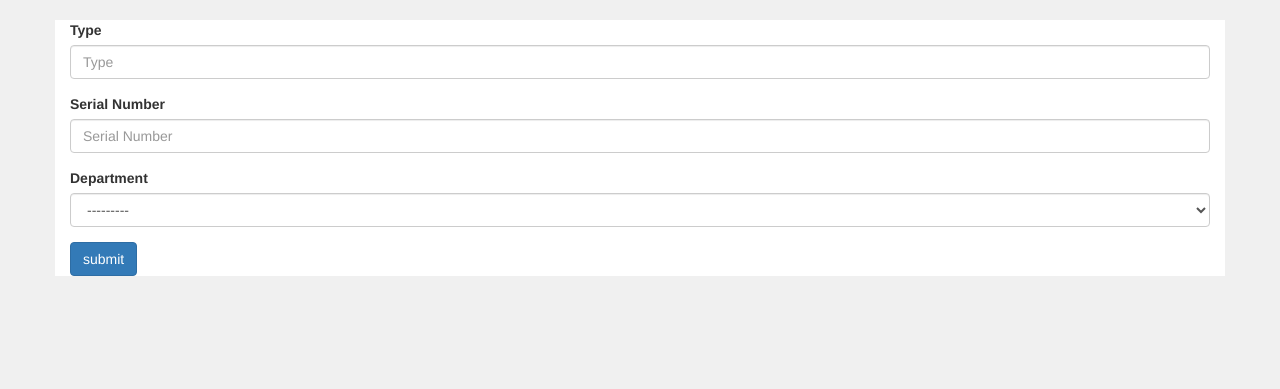
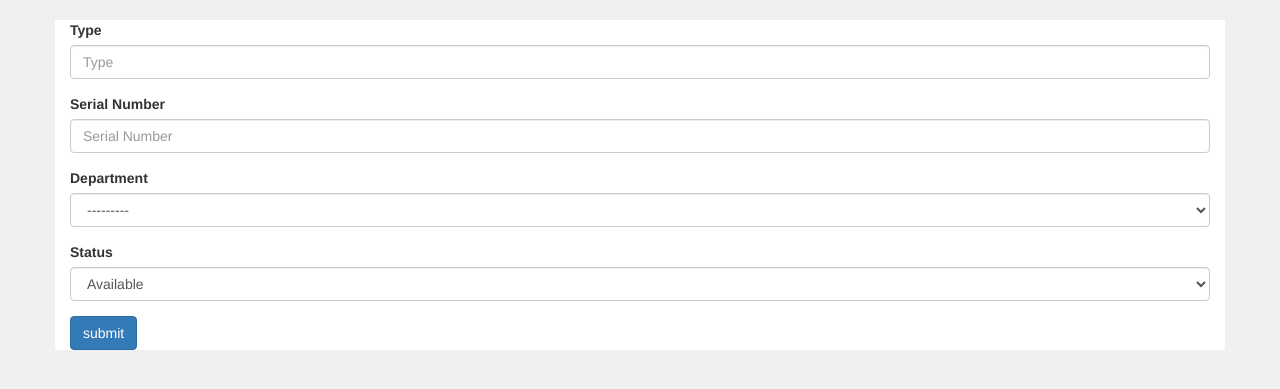
Before and after one commit to ESEGroup/Uruguai, a Django app: page /equipment/add/ in a window 1280 px wide. Shown: the part 52-441 px from the top of the page. Run offline with Django 3.2, Linux system fonts and the light colour scheme; the visitor is signed in with stand-in values (Sample User, id 1); data that the repository does not hold is empty; some libraries are stand-ins or nearby versions.

Commit message:
Adds status to equipment

```diff
--- a/simte/models/equipment.py
+++ b/simte/models/equipment.py
@@ -15,6 +15,11 @@ class Equipment(models.Model):
     Equipment
     """
 
+    STATUS_CHOICES = (
+        ('A', _('Available')),
+        ('U', _('Unavailable'))
+    )
+
     eq_type = models.CharField(max_length=256,
                                blank=True,
                                null=True,
@@ -27,6 +32,10 @@ class Equipment(models.Model):
                                    null=True,
                                    blank=True,
                                    verbose_name=_('Department'))
+    status = models.CharField(max_length=1,
+                              choices=STATUS_CHOICES,
+                              default='A',
+                              verbose_name=_('Status'))
 
     def occupied_dates(self, excluding_inspection=None):
         """
--- a/simte/templates/simte/equipment_list.html
+++ b/simte/templates/simte/equipment_list.html
@@ -20,6 +20,7 @@
             <thead>
                 <tr>
                     <th>{% trans "Edit" %}</th>
+                    <th>{% trans "Departament" %}</th>
                     <th>{% trans "Type" %}</th>
                     <th>{% trans "Serial Number" %}</th>
                 </tr>
@@ -28,6 +29,7 @@
                 {% for object in object_list %}
                 <tr>
                     <td><a href="{% url 'equipment' object.id %}"><i class="fa fa-pencil"></i></td>
+                    <td>{{ object.department }}</td>
                     <td>{{ object.eq_type }}</td>
                     <td>{{ object.serial_number }}</td>
                 </tr>
--- a/simte/views/equipment.py
+++ b/simte/views/equipment.py
@@ -35,7 +35,7 @@ class EquipmentEditView(LoginRequiredMixin, UpdateView):
 
     template_name = 'simte/equipment.html'
     model = Equipment
-    fields = ['eq_type', 'serial_number', 'department']
+    fields = ['eq_type', 'serial_number', 'department', 'status']
     success_url = reverse_lazy('equipment_list')
 
     def get_context_data(self, **kwargs):
@@ -50,5 +50,5 @@ class EquipmentCreateView(LoginRequiredMixin, CreateView):
 
     template_name = 'simte/equipment_add.html'
     model = Equipment
-    fields = ['eq_type', 'serial_number', 'department']
+    fields = ['eq_type', 'serial_number', 'department', 'status']
     success_url = reverse_lazy('equipment_list')
```
Also changed, not shown: siteconfig/deploy_envs/defaults.py (+8 -0 lines), simte/locale/pt_BR/LC_MESSAGES/django.po, simte/migrations/0009_equipment_status.py (added).
